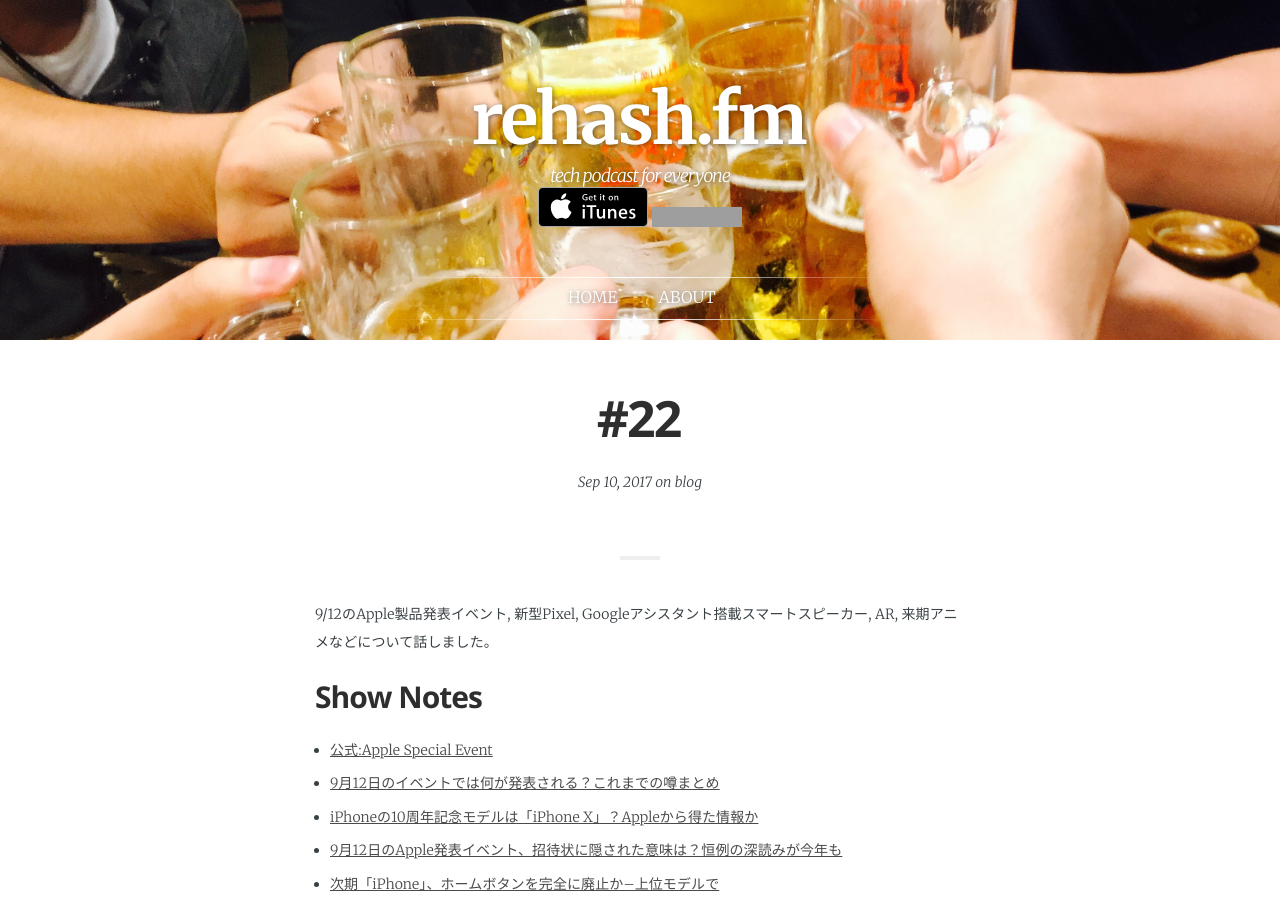
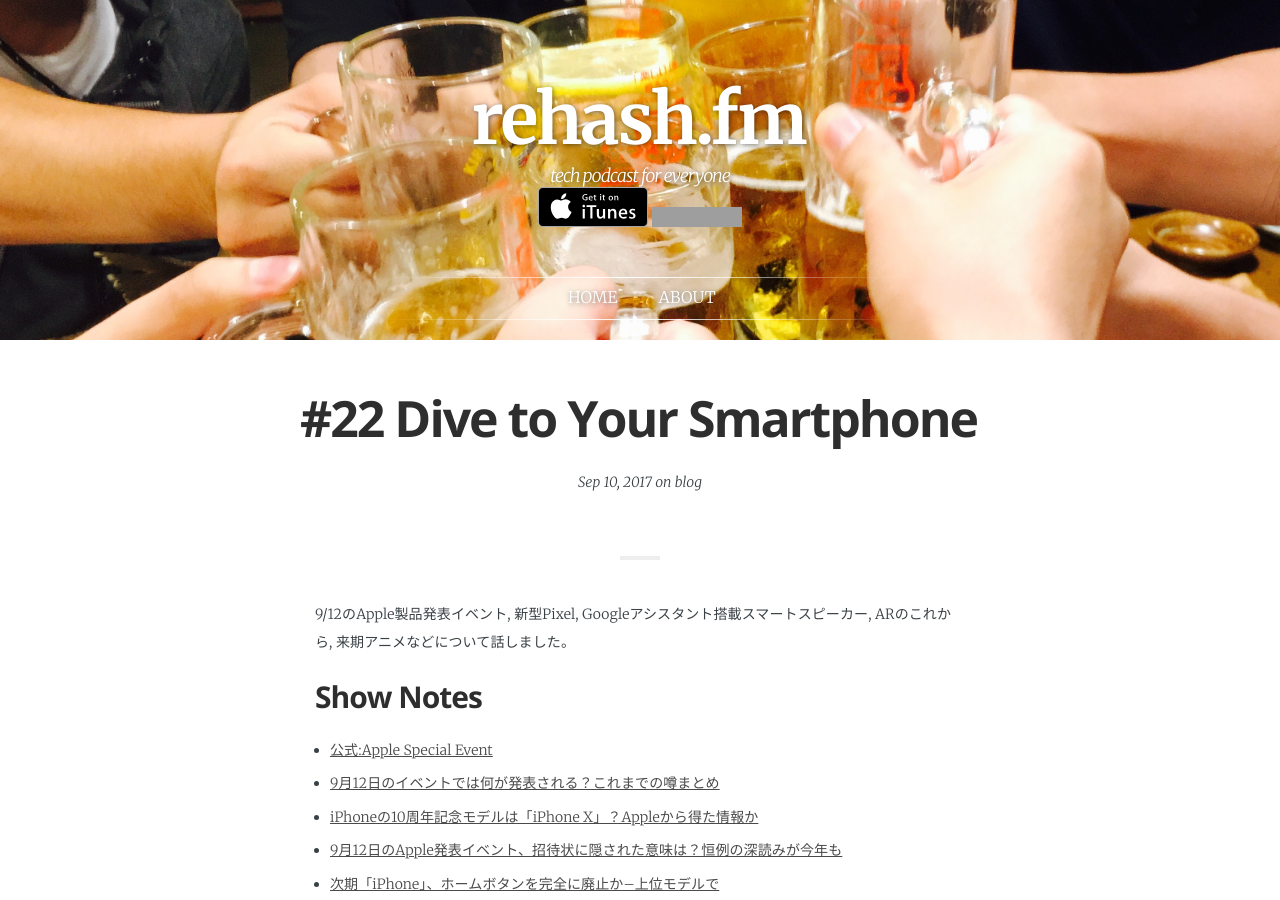
Before and after one commit to rehashfm/rehash.fm, a Jekyll site: the page built from _posts/2017-09-11-22.md, in a window 1280 px wide and 900 px high. Built offline with Jekyll 4.4.1, drawn with Linux system fonts in a browser that asks for light colours; some web fonts are replaced; grey boxes are pictures that could not be loaded.

Commit message:
add title to 22

```diff
--- a/_posts/2017-09-11-22.md
+++ b/_posts/2017-09-11-22.md
@@ -1,14 +1,14 @@
 ---
 layout:            post
-title:             "#22 "
+title:             "#22 Dive to Your Smartphone"
 date:              2017-09-11 07:00:00 +0900
 tags:              blog
 category:          Blog
 author:            smile-0yen,azihsoyn
-excerpt:           9/12のApple製品発表イベント, 新型Pixel, Googleアシスタント搭載スマートスピーカー, AR, 来期アニメなどについて話しました。
+excerpt:           9/12のApple製品発表イベント, 新型Pixel, Googleアシスタント搭載スマートスピーカー, ARのこれから, 来期アニメなどについて話しました。
 ---
 
-9/12のApple製品発表イベント, 新型Pixel, Googleアシスタント搭載スマートスピーカー, AR, 来期アニメなどについて話しました。
+9/12のApple製品発表イベント, 新型Pixel, Googleアシスタント搭載スマートスピーカー, ARのこれから, 来期アニメなどについて話しました。
 
 ## Show Notes
 - [公式:Apple Special Event](https://www.apple.com/apple-events/september-2017/){:target="_blank"}
```
